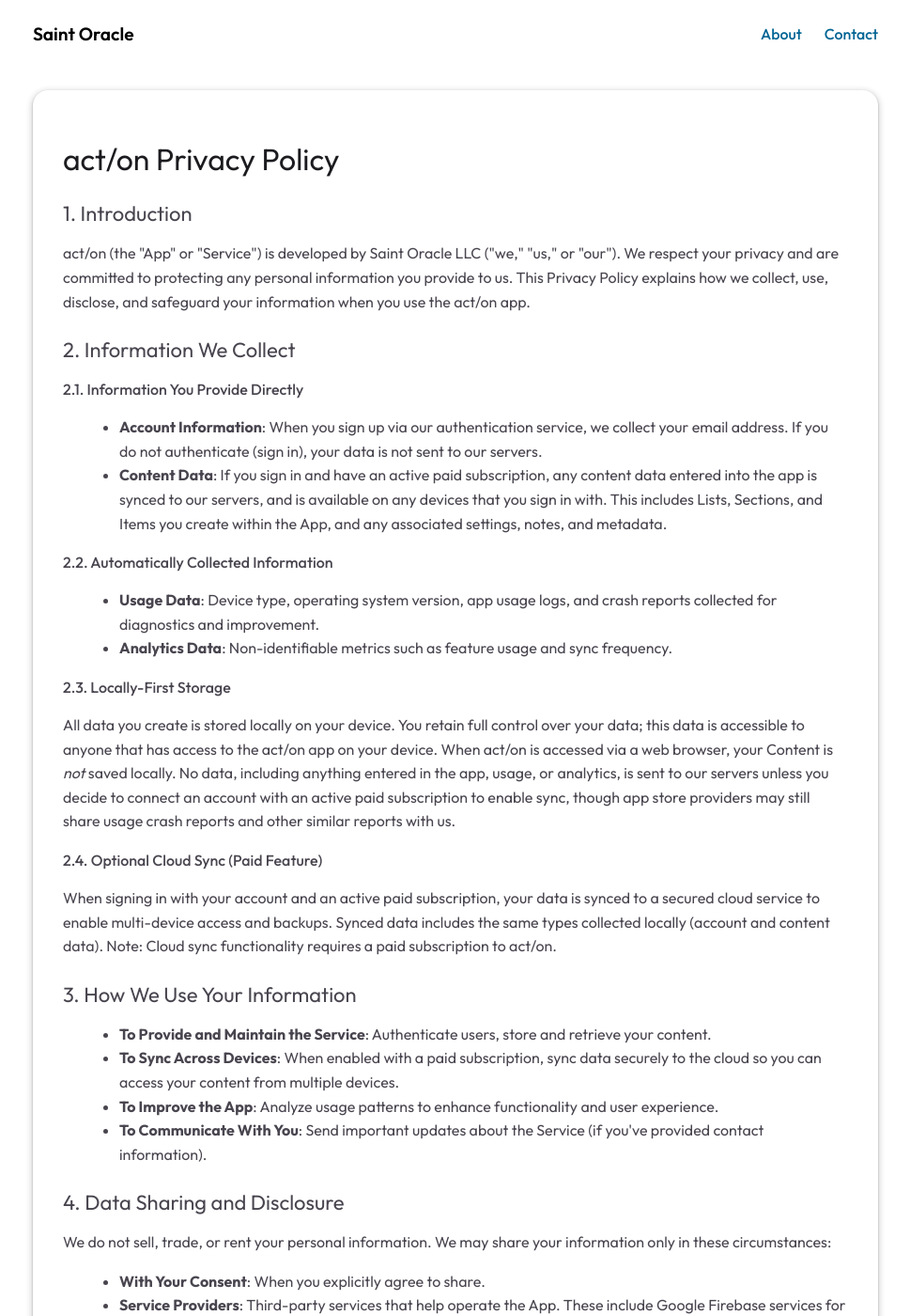
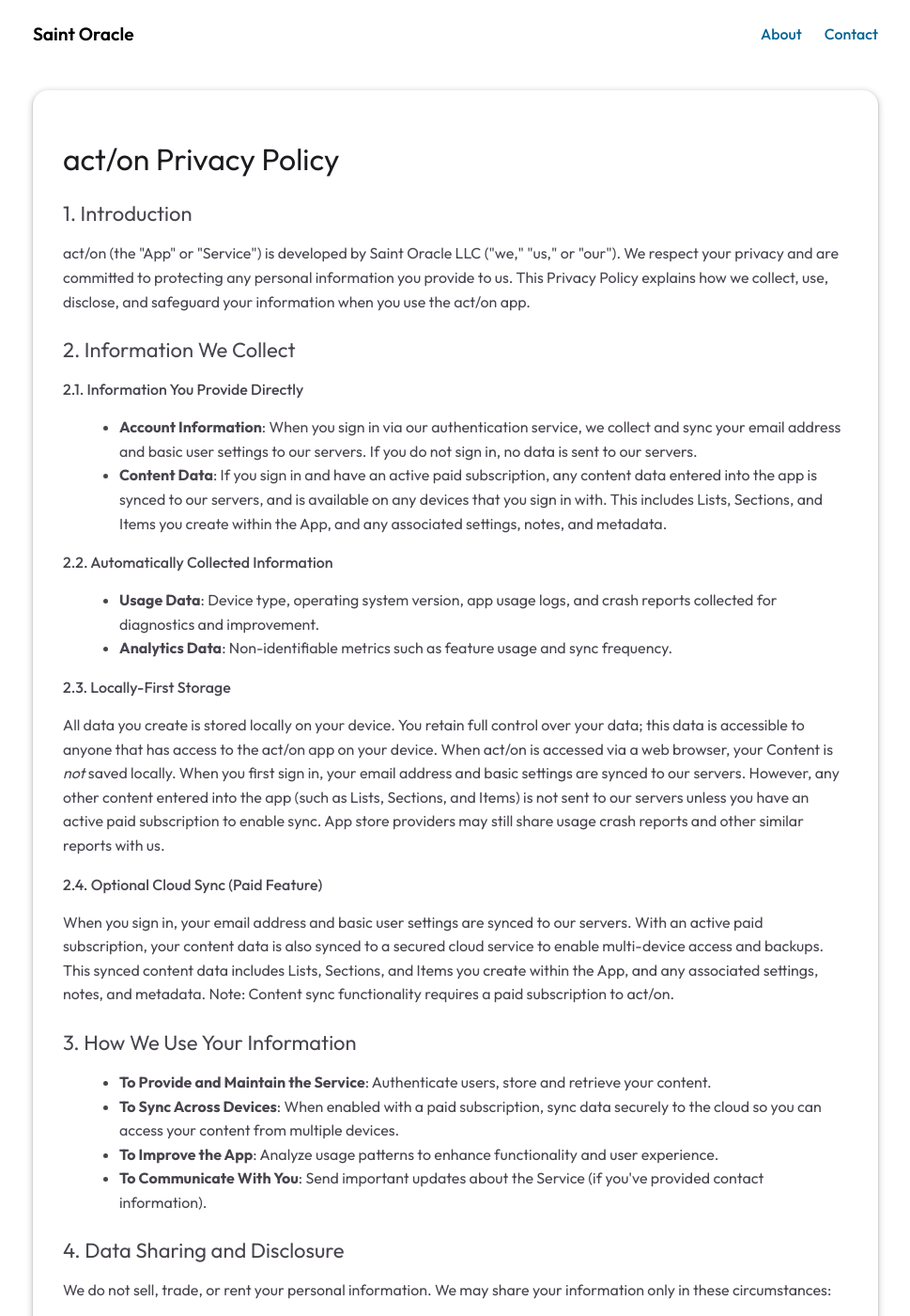
Before and after one commit to saint-oracle/website, a Jekyll site: the page built from act/on/privacy-policy.md, in a window 1280 px wide and 1400 px high. Shown: the whole window at 94% size, without its empty margins (155-1124 px from the left). Built offline with Jekyll 4.4.1, drawn with Linux system fonts in a browser that asks for light colours; some of the changed text lies outside the part shown.

Commit message:
Update privacy policy to clarify data sync behavior

```diff
--- a/act/on/privacy-policy.md
+++ b/act/on/privacy-policy.md
@@ -94,7 +94,7 @@ title: act/on Privacy Policy
 
       <h3 class="md-typescale-title-medium">2.1. Information You Provide Directly</h3>
       <ul class="md-typescale-body-large">
-        <li><strong>Account Information</strong>: When you sign up via our authentication service, we collect your email address. If you do not authenticate (sign in), your data is not sent to our servers.</li>
+        <li><strong>Account Information</strong>: When you sign in via our authentication service, we collect and sync your email address and basic user settings to our servers. If you do not sign in, no data is sent to our servers.</li>
         <li><strong>Content Data</strong>: If you sign in and have an active paid subscription, any content data entered into the app is synced to our servers, and is available on any devices that you sign in with. This includes Lists, Sections, and Items you create within the App, and any associated settings, notes, and metadata.</li>
       </ul>
 
@@ -106,12 +106,12 @@ title: act/on Privacy Policy
 
       <h3 class="md-typescale-title-medium">2.3. Locally-First Storage</h3>
       <p class="md-typescale-body-large">
-        All data you create is stored locally on your device. You retain full control over your data; this data is accessible to anyone that has access to the act/on app on your device. When act/on is accessed via a web browser, your Content is <em>not</em> saved locally. No data, including anything entered in the app, usage, or analytics, is sent to our servers unless you decide to connect an account with an active paid subscription to enable sync, though app store providers may still share usage crash reports and other similar reports with us.
+        All data you create is stored locally on your device. You retain full control over your data; this data is accessible to anyone that has access to the act/on app on your device. When act/on is accessed via a web browser, your Content is <em>not</em> saved locally. When you first sign in, your email address and basic settings are synced to our servers. However, any other content entered into the app (such as Lists, Sections, and Items) is not sent to our servers unless you have an active paid subscription to enable sync. App store providers may still share usage crash reports and other similar reports with us.
       </p>
 
       <h3 class="md-typescale-title-medium">2.4. Optional Cloud Sync (Paid Feature)</h3>
       <p class="md-typescale-body-large">
-        When signing in with your account and an active paid subscription, your data is synced to a secured cloud service to enable multi-device access and backups. Synced data includes the same types collected locally (account and content data). Note: Cloud sync functionality requires a paid subscription to act/on.
+        When you sign in, your email address and basic user settings are synced to our servers. With an active paid subscription, your content data is also synced to a secured cloud service to enable multi-device access and backups. This synced content data includes Lists, Sections, and Items you create within the App, and any associated settings, notes, and metadata. Note: Content sync functionality requires a paid subscription to act/on.
       </p>
 
       <h2 class="md-typescale-title-large">3. How We Use Your Information</h2>
@@ -176,7 +176,7 @@ title: act/on Privacy Policy
       </div>
 
       <div class="legal-footer">
-        <p class="md-typescale-body-medium">Last updated: September 09, 2025</p>
+        <p class="md-typescale-body-medium">Last updated: November 04, 2025</p>
       </div>
 
       <a href="/" class="back-button md-typescale-label-large">
```
